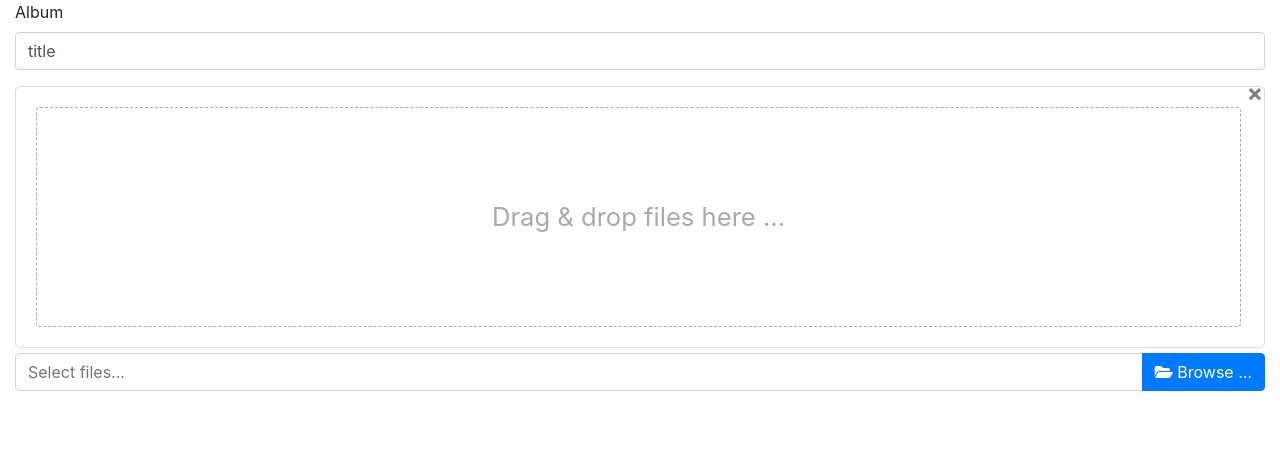
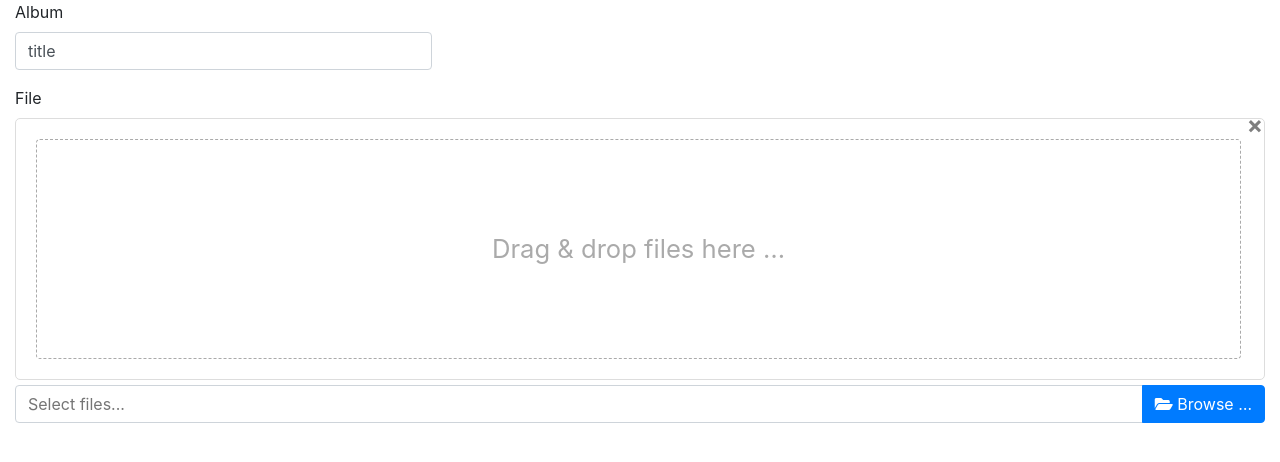
Before and after one commit to MarsWizard/imagebank, a Django app: page /upload in a window 1280 px wide. Shown: the part 56-518 px from the top of the page. Run offline with Django 3.2, Linux system fonts and the light colour scheme; the visitor is signed in with stand-in values (Sample User, id 1); data comes from the database, SQL or seed files in the repository; data that the repository does not hold is empty; some libraries are stand-ins or nearby versions.

Commit message:
form style

```diff
--- a/ims/templates/ims/upload.html
+++ b/ims/templates/ims/upload.html
@@ -10,10 +10,13 @@
         {% csrf_token %}
         <div class="form-group">
           <label for="txtAlbum">Album</label>
-          <input id="txtAlbum" name="album" class="form-control basicAutoComplete" value="{{ album.title }}"
+          <input id="txtAlbum" name="album" class="form-control basicAutoComplete col-4" value="{{ album.title }}"
                  placeholder="default" type="text" autocomplete="off">
         </div>
-      <input id="file-0" name="file" multiple type="file">
+        <div class="form-group">
+          <label for="txtAlbum">File</label>
+          <input id="file-0" name="file" multiple type="file">
+        </div>
       </form>
     </div>
     <script>
```
